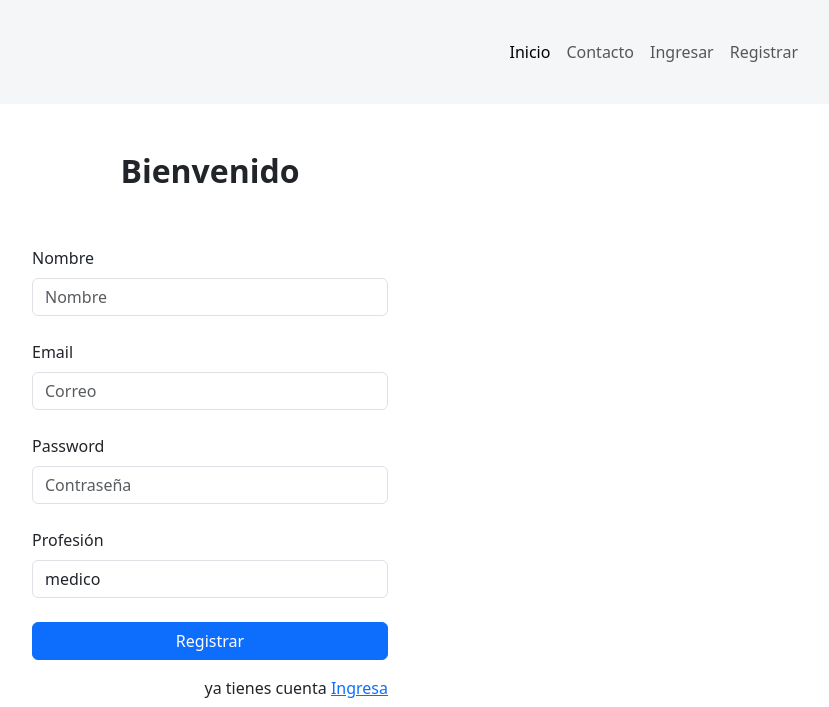
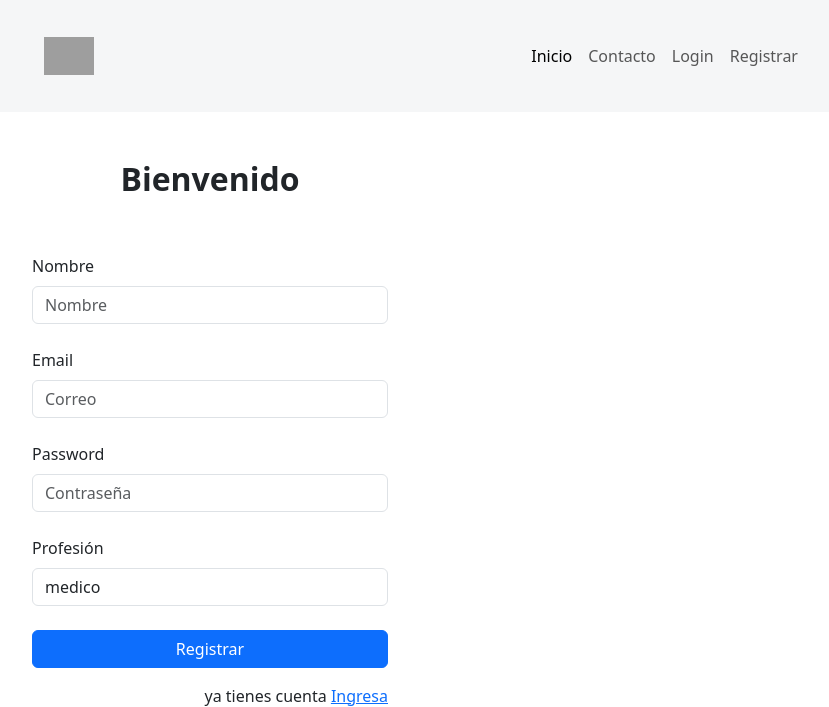
Before and after one commit to vladimirmarcos/trabajofinal, a Flask app: page /signup/ in a window 1280 px wide. Shown: the top 707 px of the page, without its empty margins (430-1259 px from the left). Run offline with Flask 3, Linux system fonts and the light colour scheme; some libraries are stand-ins or nearby versions; grey boxes are pictures that could not be loaded.

Commit message:
requirement que soluciono el flask login y los templates que necesita

```diff
--- a/app.py
+++ b/app.py
@@ -1,7 +1,9 @@
 from flask import Flask,render_template,request,redirect,url_for
 from form import SignupForm,LoginForm
-from flask_login import LoginManager
+from flask_login import LoginManager,logout_user, current_user, login_user
 import os
+from werkzeug.urls import url_parse
+from werkzeug.utils import secure_filename
 
 from flask_sqlalchemy import SQLAlchemy
 basedir = os.path.abspath(os.path.dirname(__file__))
@@ -17,28 +19,69 @@ from models import User
 def index():
     return render_template("index.html")
 
+@app.route('/login', methods=['GET', 'POST'])
+def login():
+    error=None
+    user=None
+    if current_user.is_authenticated:
+        return redirect(url_for('index'))
+
+    form = LoginForm()
+    if (form.validate_on_submit()):
+
+        user = User.get_by_email(form.email.data)
+        if user is not None:
+            clave=user.check_password(form.password.data)
+            if clave:
+                login_user(user, remember=form.remember_me.data)
+                next_page = request.args.get('next')
+                if not next_page or url_parse(next_page).netloc != '':
+                    next_page = url_for('index')
+                return redirect(next_page)
+            else:
+                 error = f'La contraseña no es la indicada D: '
+                 return render_template('login_form.html', form=form,error=error,user=user)
+        else:
+            #print (user.check_passaword(form.password.data))
+            userio=form.email.data
+            error = f'El usuario {userio} no esta registrado'
+            return render_template('login_form.html', form=form,error=error,user=user)
+    return render_template('login_form.html', form=form,error=error,user=user)
+
 @app.route("/signup/", methods=["GET", "POST"])
 def show_signup_form():
+    if current_user.is_authenticated:
+        return redirect(url_for('index'))
     form = SignupForm()
+    error = None
     if form.validate_on_submit():
         name = form.name.data
         email = form.email.data
         password = form.password.data
-        next = request.args.get('next', None)
-        if next:
-            return redirect(next)
-        return redirect(url_for('index'))
-    return render_template("signup_form.html", form=form)
+        usuario_profesion=form.usuario_profesion.data
+        user = User.get_by_email(email)
+        if user is not None:
+            error = f'El email {email} ya está siendo utilizado por otro usuario'
+        else:
+            # Creamos el usuario y lo guardamos
 
+            user = User(name=name, email=email,usuario_profesion=usuario_profesion)
+            user.set_password(password)
+            user.save()
+            login_user(user, remember=True)
+            next_page = request.args.get('next', None)
 
-@app.route('/login', methods=['GET', 'POST'])
-def login():
-
-
-
-    form = LoginForm()
-    return render_template('login_form.html', form=form)
+            if not next_page or url_parse(next_page).netloc != '':
+                next_page = url_for('login')
+            return redirect(next_page)
+    return render_template("signup_form.html", form=form, error=error)
 
 @login_manager.user_loader
 def load_user(user_id):
     return User.get_by_id(int(user_id))
+
+
+@app.route('/logout')
+def logout():
+    logout_user()
+    return redirect(url_for('index'))
--- a/templates/navbar.html
+++ b/templates/navbar.html
@@ -1,7 +1,54 @@
+
+
+{% if current_user.is_anonymous %}
+<nav class="navbar navbar-expand-md navbar-light">
+  <div class="container-fluid">
+    <button class="navbar-toggler" type="button" data-bs-toggle="collapse" data-bs-target="#navbar-toggler" aria-controls="navbarTogglerDemo01" aria-expanded="false" aria-label="Toggle navigation">
+      <span class="navbar-toggler-icon"></span>
+    </button>
+    <div class="collapse navbar-collapse" id="navbar-toggler">
+      <a class="navbar-brand" href="#">
+
+        <a class="navbar-brand" href="{{url_for('index')}}">
+          <img src="{{ url_for('static', filename='img/logo.png') }}" >
+
+        </a>
+
+      </a>
+      <!-- poner imagen 2 horas 29 minutos-->
+      <ul class="navbar-nav d-flex justify-content-center align-item-center">
+        <li class="nav-item">
+          <a class="nav-link active" aria-current="page" href="{{url_for('index')}}">Inicio</a>
+        </li>
 
 
 
-<nav class="navbar navbar-expand-md navbar-light">
+
+
+        <li class="nav-item">
+          <a class="nav-link" href="#contacto">Contacto</a>
+        </li>
+
+        <li class="nav-item">
+          <a class="nav-link" href="{{ url_for('login') }}">Login</a>
+        </li>
+        <li class="nav-item">
+          <a class="nav-link"  href="{{ url_for('show_signup_form') }}"">Registrar</a>
+        </li>
+
+      </ul>
+
+
+      </ul>
+
+    </div>
+  </div>
+</nav>
+
+
+  {% else %}
+
+  <nav class="navbar navbar-expand-md navbar-light">
     <div class="container-fluid">
       <button class="navbar-toggler" type="button" data-bs-toggle="collapse" data-bs-target="#navbar-toggler" aria-controls="navbarTogglerDemo01" aria-expanded="false" aria-label="Toggle navigation">
         <span class="navbar-toggler-icon"></span>
@@ -16,25 +63,22 @@
 
 
 
-
-
-
-
           <li class="nav-item">
             <a class="nav-link" href="#contacto">Contacto</a>
           </li>
 
-
+          <li class="nav-item" >{{ current_user.name }} </li>
 
           <li class="nav-item">
-            <a class="nav-link" href="{{url_for('login')}}">Ingresar</a>
+            <a class="nav-link" href="{{ url_for('logout') }}"">Salir</a>
           </li>
-          <li class="nav-item">
-            <a class="nav-link" href="{{url_for('show_signup_form')}}">Registrar</a>
-          </li>
+
 
         </ul>
 
       </div>
     </div>
   </nav>
+
+
+  {% endif %}
--- a/templates/signup_form.html
+++ b/templates/signup_form.html
@@ -6,7 +6,16 @@
 
 {% block content %}
 <div class="registro">
+    {% if error %}
+    <div class="container-fluid">
+        <div class="alert alert-danger alert-dismissible">
+            <button class="btn-close" data-bs-dismiss="alert"></button>
+            {{ error }}
+     <a class="alert-link" href="{{ url_for('login') }}"">Presione aquí para ingresar</a>
 
+    </div>
+    </div>
+    {% endif %}
 
     <div class="container">
         <div class="row">
```
Also changed, not shown: templates/login_form.html (+16 -1 lines).
